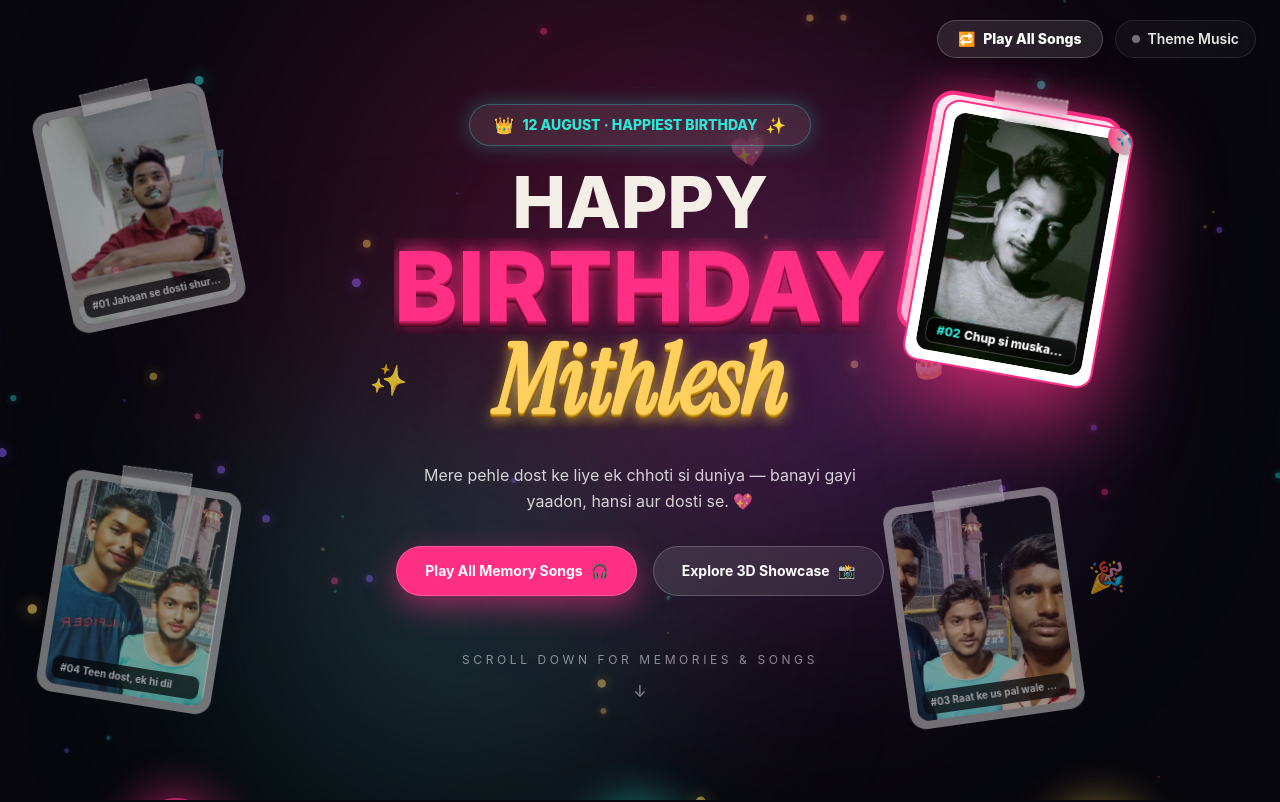
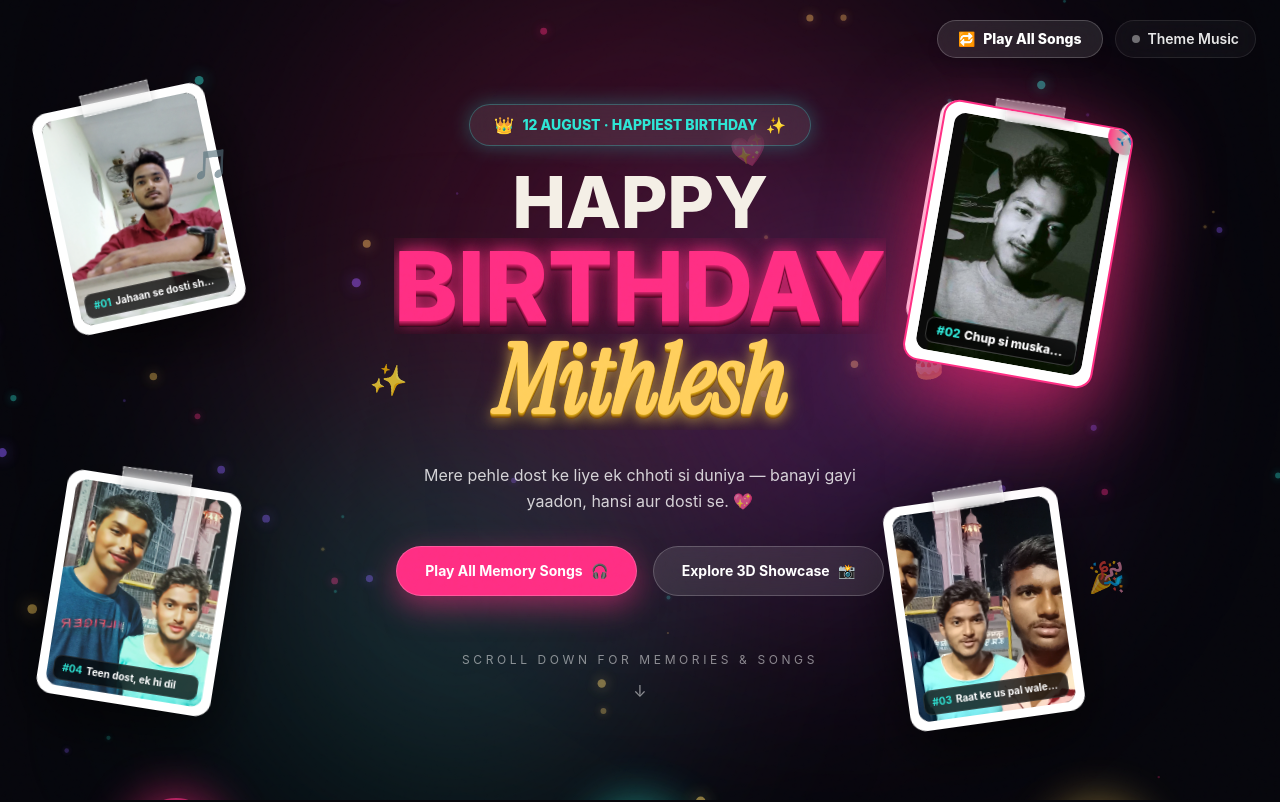
Before and after one commit to hemantsinghchauhan1/happy-birthday, a React (Vite) app: page / in a window 1280 px wide. Shown: the top 802 px of the page. Built offline with nearby package versions, Linux system fonts and the light colour scheme.

Commit message:
Make 4 corner cards dynamic with mouse reactive 3D parallax tilt, vinyl peeks, and hover effects

```diff
--- a/src/components/Hero.jsx
+++ b/src/components/Hero.jsx
@@ -17,12 +17,12 @@ function Line({ children, i, className }) {
   );
 }
 
-// 4 Fixed Landing Pads Coordinates (Percentage based)
+// 4 Fixed Landing Pads Coordinates
 const padCoordinates = [
-  { id: 0, x: "4vw", y: "12vh", rot: -12, name: "Top-Left" },
-  { id: 1, x: "72vw", y: "14vh", rot: 10, name: "Top-Right" },
-  { id: 2, x: "70vw", y: "62vh", rot: -8, name: "Bottom-Right" },
-  { id: 3, x: "4vw", y: "60vh", rot: 9, name: "Bottom-Left" },
+  { id: 0, x: "4vw", y: "12vh", rot: -12, name: "Top-Left", glow: "#ff2e83" },
+  { id: 1, x: "72vw", y: "14vh", rot: 10, name: "Top-Right", glow: "#2ee6d6" },
+  { id: 2, x: "70vw", y: "62vh", rot: -8, name: "Bottom-Right", glow: "#ffcf5c" },
+  { id: 3, x: "4vw", y: "60vh", rot: 9, name: "Bottom-Left", glow: "#8b5cff" },
 ];
 
 export default function Hero({ music, cardAudio, onOpenModal }) {
@@ -31,10 +31,10 @@ export default function Hero({ music, cardAudio, onOpenModal }) {
 
   const mx = useMotionValue(0);
   const my = useMotionValue(0);
-  const sx = useSpring(mx, { stiffness: 60, damping: 20 });
-  const sy = useSpring(my, { stiffness: 60, damping: 20 });
-  const rotX = useTransform(sy, [-0.5, 0.5], [10, -10]);
-  const rotY = useTransform(sx, [-0.5, 0.5], [-12, 12]);
+  const sx = useSpring(mx, { stiffness: 70, damping: 20 });
+  const sy = useSpring(my, { stiffness: 70, damping: 20 });
+  const rotX = useTransform(sy, [-0.5, 0.5], [12, -12]);
+  const rotY = useTransform(sx, [-0.5, 0.5], [-14, 14]);
 
   const onMove = (e) => {
     const r = e.currentTarget.getBoundingClientRect();
@@ -80,43 +80,51 @@ export default function Hero({ music, cardAudio, onOpenModal }) {
         <div className="absolute right-1/5 top-1/4 h-[45vh] w-[45vh] rounded-full bg-[#8b5cff]/25 blur-[130px]" />
       </div>
 
-      {/* 4 Fixed Landing Pads */}
-      <div className="absolute inset-0 z-10 hidden md:block pointer-events-none">
+      {/* 4 Interactive Dynamic 3D Corner Cards */}
+      <motion.div
+        className="absolute inset-0 z-10 hidden md:block"
+        style={{ rotateX: rotX, rotateY: rotY, transformStyle: "preserve-3d" }}
+      >
         {padCoordinates.map((pad, idx) => {
           const padMemory = memories[(photoOffset + idx) % memories.length];
           const isCurrentActive = idx === activePad;
 
           return (
-            <div
+            <motion.div
               key={pad.id}
-              className="absolute pointer-events-auto cursor-pointer group"
-              style={{ left: pad.x, top: pad.y }}
+              className="absolute cursor-pointer group"
+              style={{ left: pad.x, top: pad.y, transformStyle: "preserve-3d" }}
               onClick={() => onOpenModal && onOpenModal(padMemory)}
+              whileHover={{ scale: 1.12, zIndex: 40 }}
             >
               <div
-                className={`w-32 sm:w-40 md:w-44 rounded-2xl p-2 transition-all duration-500 ${
-                  isCurrentActive
-                    ? "bg-white ring-4 ring-[#ff2e83] shadow-[0_0_40px_rgba(255,46,131,0.6)] scale-105"
-                    : "bg-white/70 opacity-60 shadow-xl group-hover:opacity-100 group-hover:scale-105"
-                }`}
+                className={`relative w-32 sm:w-40 md:w-44 rounded-2xl bg-white p-2 shadow-[0_25px_60px_rgba(0,0,0,0.7)] transition-all duration-300 group-hover:shadow-[0_30px_70px_rgba(255,46,131,0.4)] border border-white/50`}
                 style={{ transform: `rotate(${pad.rot}deg)` }}
               >
                 {/* Washi tape clip */}
                 <div className="washi-tape" />
 
+                {/* Spinning Vinyl record peek behind card */}
+                <div className="absolute -right-3 top-6 z-0 h-20 w-20 rounded-full bg-black p-1 shadow-lg border border-white/10 opacity-0 group-hover:opacity-100 transition-all group-hover:translate-x-3 spin-vinyl">
+                  <div className="flex h-full w-full items-center justify-center rounded-full bg-[#ff2e83]/30">
+                    <div className="h-5 w-5 rounded-full bg-zinc-900" />
+                  </div>
+                </div>
+
                 <div className="relative h-44 sm:h-52 w-full overflow-hidden rounded-xl bg-black">
-                  <img src={padMemory.src} alt="" className="h-full w-full object-cover" />
-                  <div className="absolute bottom-1.5 left-1.5 right-1.5 rounded-lg bg-black/75 px-2 py-1 text-[10px] font-bold text-white backdrop-blur-md truncate text-left">
-                    #{String(padMemory.id).padStart(2, "0")} {padMemory.caption}
+                  <img src={padMemory.src} alt="" className="h-full w-full object-cover group-hover:scale-108 transition-transform duration-500" />
+                  <div className="absolute bottom-1.5 left-1.5 right-1.5 rounded-lg bg-black/75 px-2 py-1 text-[10px] font-bold text-white backdrop-blur-md truncate text-left border border-white/10">
+                    <span className="text-[#2ee6d6] mr-1">#{String(padMemory.id).padStart(2, "0")}</span>
+                    {padMemory.caption}
                   </div>
                 </div>
               </div>
-            </div>
+            </motion.div>
           );
         })}
-      </div>
+      </motion.div>
 
-      {/* 3D Paper Crumple -> Paper Airplane Flight Arc -> Polaroid Unfold Landing Container */}
+      {/* Dynamic 3D Flying Card (Paper Plane Flight Arc) */}
       <motion.div
         className="absolute z-30 hidden md:block pointer-events-auto cursor-pointer"
         animate={{
@@ -131,7 +139,6 @@ export default function Hero({ music, cardAudio, onOpenModal }) {
       >
         <motion.div
           animate={{
-            // 3-Phase Animation: 1. Crumple -> 2. Soar in Flight Arc -> 3. Unfold & Land
             scale: [1, 0.2, 1.35, 1],
             rotateZ: [0, 540, 720, currentPad.rot],
             y: [0, -140, -100, 0],
@@ -144,7 +151,7 @@ export default function Hero({ music, cardAudio, onOpenModal }) {
           }}
           className="relative w-36 sm:w-44 md:w-48 rounded-2xl bg-white p-2.5 shadow-[0_30px_90px_rgba(255,46,131,0.8)] border-2 border-[#ff2e83] overflow-hidden"
         >
-          {/* Flying Jet Trail Badge */}
+          {/* Flying Jet Badge */}
           <div className="absolute -top-3 -right-3 z-40 flex h-9 w-9 items-center justify-center rounded-full bg-gradient-to-r from-[#ff2e83] to-[#2ee6d6] text-white text-base font-bold shadow-xl animate-pulse">
             ✈️
           </div>
```
